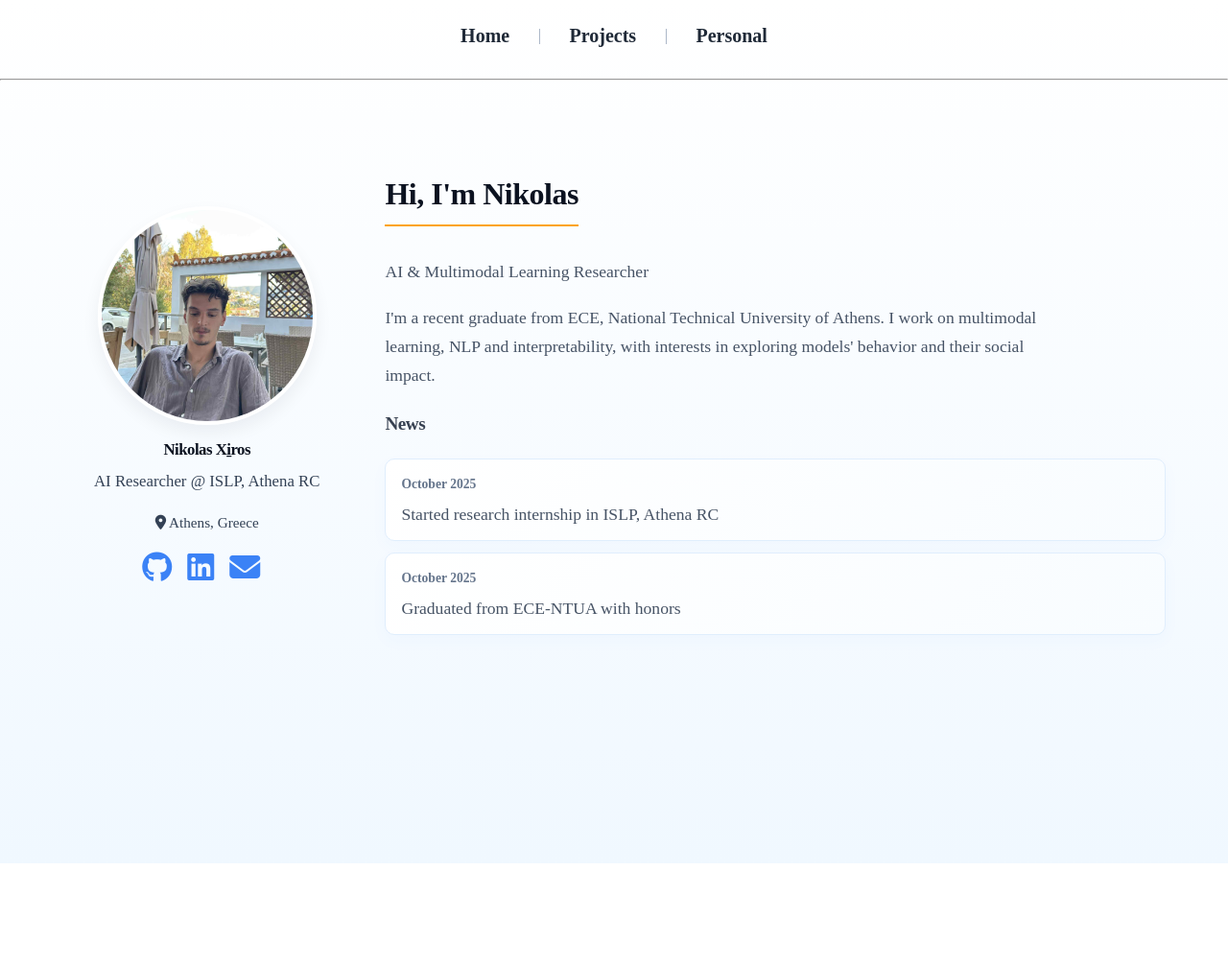
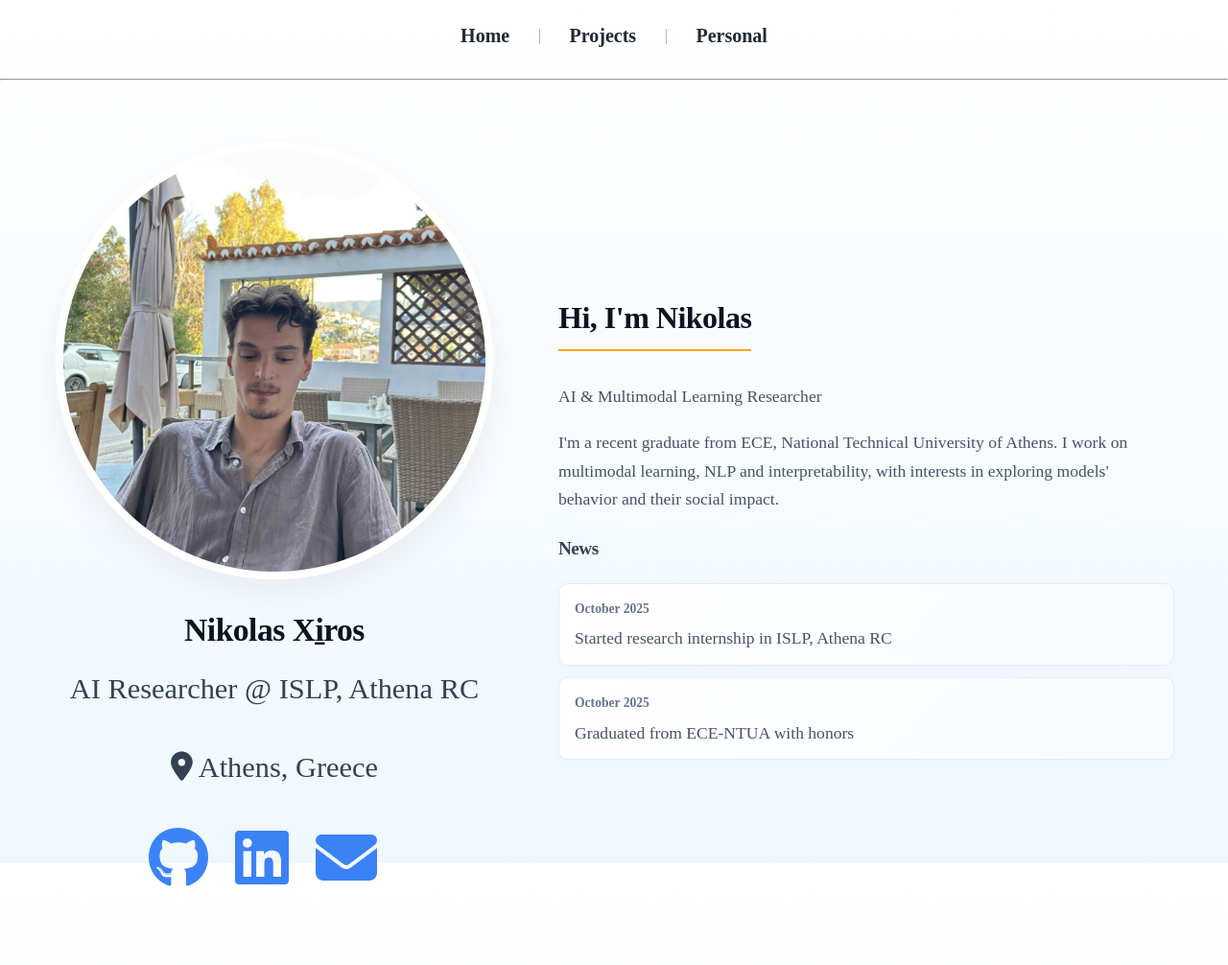
Before and after one commit to nickxir12/nickxir12.github.io, a Jekyll site: the page built from index.md, in a window 1280 px wide. Shown: the whole page at 96% size. Built offline with Jekyll 4.4.1, drawn with Linux system fonts in a browser that asks for light colours; before the commit the page ends 900 px from its top, so only the background shows below that.

Commit message:
Enlarge left sidebar profile elements to 2x size
- Doubled profile picture size: 220px → 440px (desktop), 260px → 520px (mobile)
- Doubled all text sizes: name, role, location
- Doubled social link icons: 2rem → 4rem
- Increased profile side container width: 300px → 600px
- Moved profile more to the left by removing padding and adding negative margin
- Doubled all borders, shadows, and spacing for consistency

```diff
--- a/assets/css/custom.css
+++ b/assets/css/custom.css
@@ -197,30 +197,31 @@ nav strong {
 
 /* Profile side column */
 .profile-side {
-  width: 300px; /* increased from 260px to accommodate larger picture */
-  flex: 0 0 300px;
+  width: 600px; /* increased from 300px to double size */
+  flex: 0 0 600px;
   display: flex;
   flex-direction: column;
   align-items: flex-start; /* left-align contents */
   text-align: left;
-  padding-left: 0.5rem;
+  padding-left: 0; /* moved more to the left */
+  margin-left: -2rem; /* shift further left */
 }
 
 .profile-side .hero-pic {
-  width: 220px; /* increased from 180px */
-  height: 220px; /* increased from 180px */
+  width: 440px; /* doubled from 220px */
+  height: 440px; /* doubled from 220px */
   border-radius: 50%;
   object-fit: cover;
-  border: 4px solid #fff;
-  box-shadow: 0 8px 18px rgba(15,23,36,0.06);
+  border: 8px solid #fff; /* doubled border width */
+  box-shadow: 0 16px 36px rgba(15,23,36,0.06); /* doubled shadow */
 }
 
-.profile-info { margin-top: 0.75rem; width: 100%; }
-.profile-name { font-size: 1.05rem; font-weight: 700; color: #0b1220; margin: 0 0 0.25rem 0; }
-.profile-role { color: #64748b; margin: 0 0 0.5rem 0; }
-.profile-location { color: #64748b; font-size: 0.95rem; margin-bottom: 0.6rem; }
-.profile-links a { display: inline-flex; align-items: center; color: #3b82f6; margin: 0.5rem 0.75rem 0.5rem 0; text-decoration: none; font-weight:600; font-size: 0; }
-.profile-links a i { margin-right: 0; font-size: 2rem; }
+.profile-info { margin-top: 1.5rem; width: 100%; } /* doubled margin */
+.profile-name { font-size: 2.1rem; font-weight: 700; color: #0b1220; margin: 0 0 0.5rem 0; } /* doubled font size and margin */
+.profile-role { color: #64748b; margin: 0 0 1rem 0; font-size: 1.9rem; } /* doubled margin and added doubled font size */
+.profile-location { color: #64748b; font-size: 1.9rem; margin-bottom: 1.2rem; } /* doubled font size and margin */
+.profile-links a { display: inline-flex; align-items: center; color: #3b82f6; margin: 1rem 1.5rem 1rem 0; text-decoration: none; font-weight:600; font-size: 0; } /* doubled margins */
+.profile-links a i { margin-right: 0; font-size: 4rem; } /* doubled icon size */
 
 @media (max-width: 768px) {
   .hero-inner {
@@ -248,12 +249,12 @@ nav strong {
 .profile-side { width: auto; flex: 0 0 auto; text-align: center; align-items: center; }
 .profile-info { text-align: center; }
 .hero-pic {
-  width: 260px; /* increased from 220px */
-  height: 260px; /* increased from 220px */
+  width: 520px; /* doubled from 260px */
+  height: 520px; /* doubled from 260px */
   border-radius: 50%;
   object-fit: cover;
-  border: 4px solid #3b82f6; /* blue border */
-  box-shadow: 0 8px 24px rgba(59,130,246,0.15);
+  border: 8px solid #3b82f6; /* doubled border - blue border */
+  box-shadow: 0 16px 48px rgba(59,130,246,0.15); /* doubled shadow */
 }
 
 /* Hero text */
```
